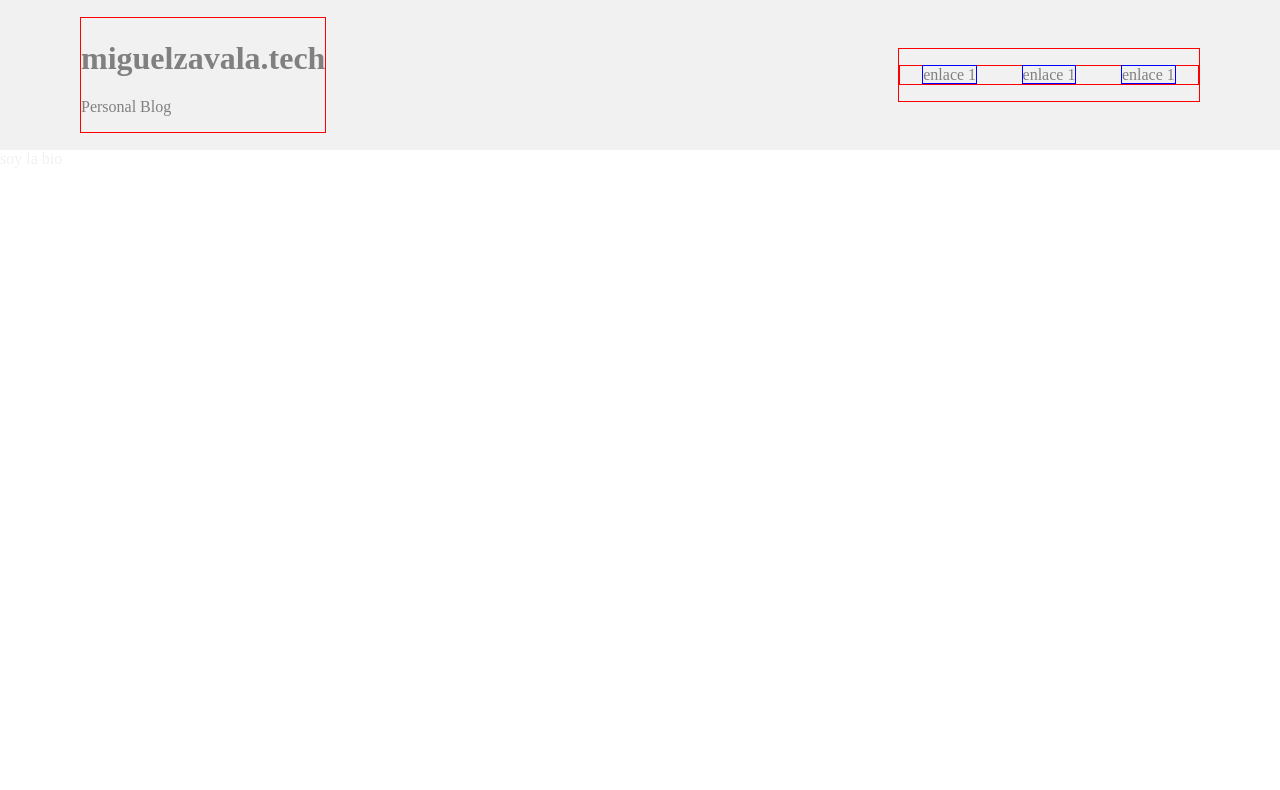
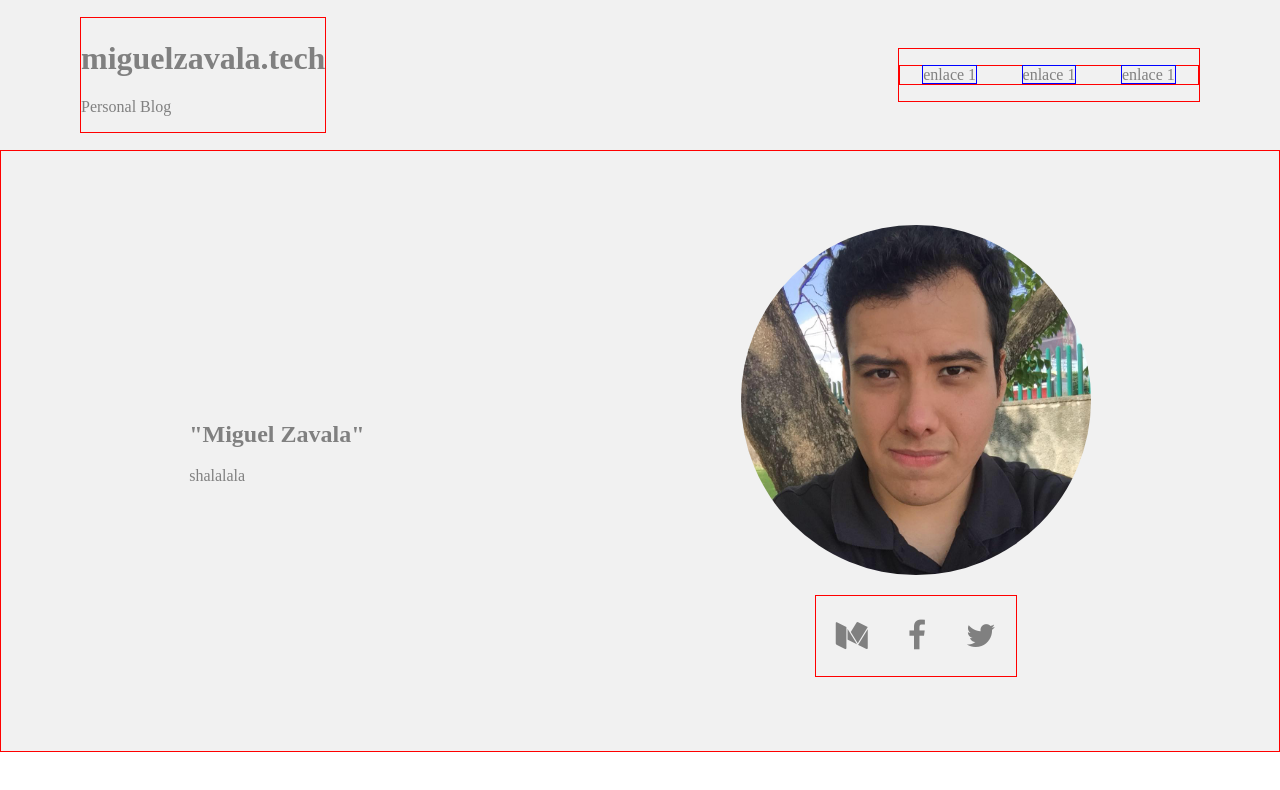
Before and after one commit to Zeroxys/website, a React app: page / in a window 1280 px wide. Shown: the top 790 px of the page. Built offline with nearby package versions, Linux system fonts and the light colour scheme; a web font is replaced by a local one.

Commit message:
add postcss extension

```diff
--- a/src/components/Bio/Bio.js
+++ b/src/components/Bio/Bio.js
@@ -1,9 +1,50 @@
 import React from 'react'
+import profile from '../../img/perfil.jpg'
 
 const Bio = () => {
+
+  let styles = {
+    imgContent : {
+      display:'flex',
+      justifyContent : 'center',
+      alignItems:'center',
+      flexDirection: 'column',
+    },
+
+    img : {
+      width: 350,
+      heigth: 350,
+      borderRadius: '50%'
+    },
+
+    iconsContent: {
+      width:200,
+      height: 80,
+      display: 'flex',
+      justifyContent: 'space-around',
+      alignItems: 'center',
+      marginTop: 20,
+      border:'1px solid red'
+    }
+  }
+
   return (
-    <section>
-      soy la bio
+    <section className="Bio">
+      <div>
+        <h2>
+          "Miguel Zavala"
+        </h2>
+        <p>shalalala</p>
+      </div>
+
+      <div style={styles.imgContent}>
+        <img src={profile} style={styles.img} alt="Miguel Zavala"/>
+        <div style={styles.iconsContent}>
+          <span class="fa fa-2x fa-medium" aria-hidden="true"></span>
+          <span class="fa fa-2x fa-facebook" aria-hidden="true"></span>
+          <span class="fa fa-2x fa-twitter" aria-hidden="true"></span>
+        </div>
+      </div>
     </section>
   )
 }
--- /dev/null
+++ b/src/css/bio.css.postcss
@@ -0,0 +1,9 @@
+.Bio {
+  display: flex;
+  justify-content: space-around;
+  align-items: center;
+  color:grey;
+  min-height: 600px;
+  background-color: var(--BackgroundColor);
+  border:1px solid red;
+}
--- a/src/css/index.css
+++ b/src/css/index.css
@@ -1,6 +1,7 @@
-@import './fonts.css';
-@import './vars.css';
-@import './app.css';
+@import './fonts.css.postcss';
+@import './vars.css.postcss';
+@import './app.css.postcss';
+@import './bio.css.postcss';
 
 body {
   margin: 0;
```
Also changed, not shown: src/css/app.css.postcss (renamed from src/css/app.css), src/css/fonts.css.postcss (renamed from src/css/fonts.css), src/css/vars.css.postcss (renamed from src/css/vars.css), src/img/perfil.jpg (added).
